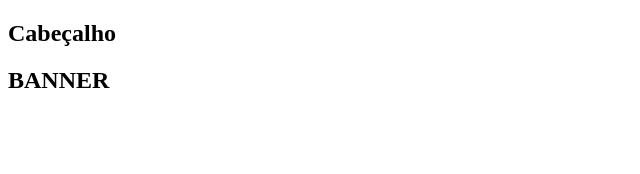
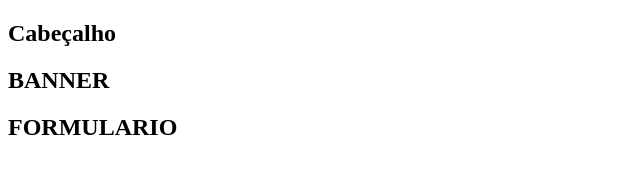
Before and after one commit to muniz085/09-12-24, a plain HTML site: page index.html in a window 1280 px wide. Shown: the whole page, without its empty margins (0-640 px from the left). Drawn offline with Linux system fonts and the light colour scheme.

Commit message:
FORMULARIO

```diff
--- a/index.html
+++ b/index.html
@@ -23,7 +23,14 @@
    <!-- git add .
     git commit -m "banner"
     git push origin master -->
-
+    <SEction>
+        <div>
+            <h1>FORMULARIO</h1>
+        </div>
+    </SEction>
+    <!-- git add .
+     git commit -m "FORMULARIO"
+     git push origin master-->
 
 
 </body>
```
